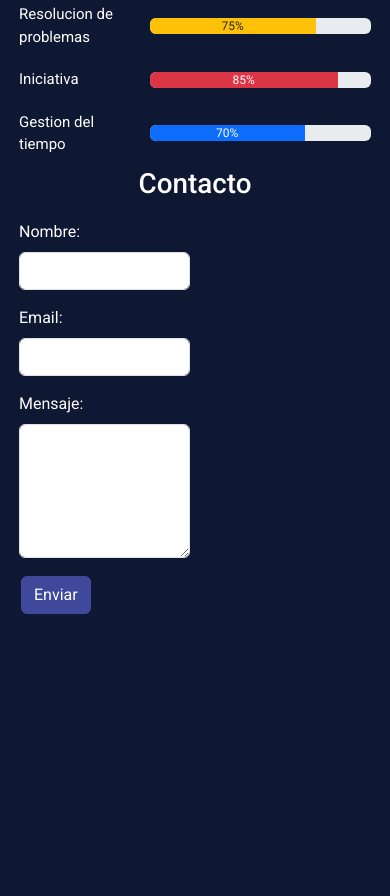
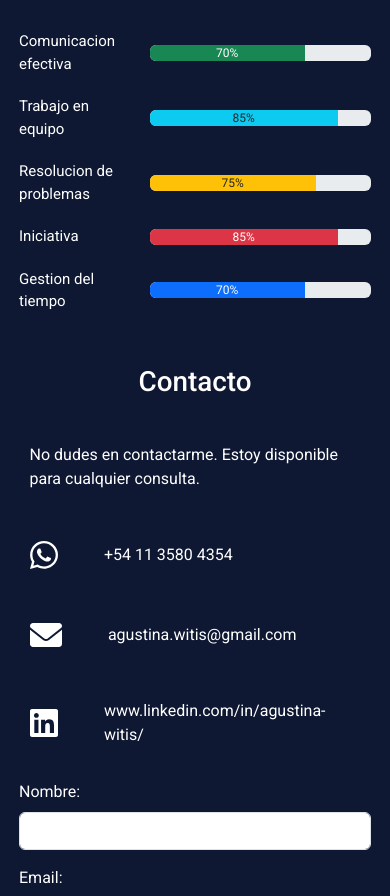
Before and after one commit to AgusFW/portfolio2, a website: page public/index.html in a window 390 px wide. Shown: the part 2231-3127 px from the top of the page. Before the commit the page ends 2858 px from the top, so only its background shows below. Drawn offline with nearby package versions, Linux system fonts and the light colour scheme; no server answers.

Commit message:
contacto

```diff
--- a/public/css/aptitudes.css
+++ b/public/css/aptitudes.css
@@ -1,11 +1,12 @@
-.aptitudes-titulo{
+.aptitudes-titulo {
     display: flex;
     justify-content: center;
     align-items: center;
     color: var(--color5);
+    margin: 5% 0 4% 0;
 }
 
-.aptitudes-tecnicas-section{
+.aptitudes-tecnicas-section {
     display: grid;
     grid-template-columns: 1fr 1fr 1fr 1fr 1fr;
     gap: 1%;
@@ -32,6 +33,9 @@
 
 
 @media (max-width: 700px) {
+    .aptitudes-container {
+        padding: 3% 0;
+    }
     .aptitudes-tecnicas-section{
         grid-template-columns: 1fr 1fr 1fr;
         padding: 3%;
--- a/public/css/contacto.css
+++ b/public/css/contacto.css
@@ -1,14 +1,69 @@
-.contacto-titulo{
+.contacto-titulo {
     display: flex;
     justify-content: center;
     align-items: center;
     color: var(--color5);
+    margin: 5% 0 4% 0;
 }
 
-.contacto-section{
+.contacto-section {
     display: grid;
     grid-template-columns: 1fr 1fr;
     gap: 3%;
     padding: 3%;
     color: var(--color5);
+    margin-bottom: 5%;
 }
+
+.contact-links-container {
+    display: flex;
+    justify-content: center;
+    align-items: center;
+}
+
+.contact-links-box {
+    padding: 3%;
+    display: inline-block;
+}
+
+.contact-item {
+    display: flex;
+    align-items: center;
+    text-decoration: none;
+    color: var(--color5);
+    gap: 4%;
+}
+
+.contact-item:hover {
+    color: var(--color3);
+}
+
+.svg-inline--fa {
+    height: 2em;
+    margin-right: 10%;
+}
+
+.contact-item span {
+    font-size: 18px;
+}
+
+@media (max-width: 700px) {
+    .contacto-container{
+        padding: 3% 0;
+    }
+    .contacto-section {
+        grid-template-columns: 1fr;
+    }
+
+    .contact-links-container {
+        order: 1;
+    }
+
+    .contact-form-container {
+        order: 2;
+    }
+
+    .contact-item span {
+        font-size: 16px;
+    }
+}
--- a/public/css/estudios.css
+++ b/public/css/estudios.css
@@ -3,6 +3,7 @@
     justify-content: center;
     align-items: center;
     color: var(--color5);
+    margin: 5% 0 0 4%;
 }
 
 .estudios-section{
@@ -33,6 +34,9 @@
 }
 
 @media (max-width: 700px) {
+    .estudios-container {
+        padding: 3% 0;
+    }
     .estudios-section{
         grid-template-columns: 1fr;
     }
--- a/public/css/experiencia.css
+++ b/public/css/experiencia.css
@@ -3,6 +3,7 @@
     justify-content: center;
     align-items: center;
     color: var(--color5);
+    margin-bottom: 4%;
 }
 
 .experiencia-section{
@@ -71,6 +72,10 @@
 }
 
 @media (max-width: 700px) {
+    .experiencia-container{
+        padding: 3% 0;
+    }
+
     .experiencia-section{
         grid-template-columns: 1fr;
         margin-bottom: 50px;
--- a/public/css/header.css
+++ b/public/css/header.css
@@ -28,7 +28,7 @@ button {
 }
 
 .body-box {
-    padding: 0 2%;
+    padding: 0 2% 5%;
 }
 
 .header-background {
--- a/public/css/perfil.css
+++ b/public/css/perfil.css
@@ -56,9 +56,7 @@
     align-items: center;
 }
 
-/* Media query para pantallas semi-medianas */
 @media (max-width: 968px) {
-    /*perfil*/
     .profile-grid {
         grid-template-columns: 1fr 1fr;
     }
@@ -67,7 +65,6 @@
     }
 }
 
-/* Media query para pantallas medianas */
 @media (max-width: 768px) {
     .profile-grid {
         grid-template-columns: 1fr;
@@ -83,7 +80,6 @@
     }
 }
 
-/* Media query para pantallas pequeñas */
 @media (max-width: 480px) {
     .profile-img{
         max-width: 70%;
--- a/public/index.html
+++ b/public/index.html
@@ -101,6 +101,7 @@
         </div>
 
         <!-----------------------------------------EXPERIENCIA----------------------------------------------------------->
+        <div class="experiencia-container">
             <div class="experiencia-titulo">
                 <h1>Experiencia Laboral</h1>
             </div>
@@ -109,6 +110,7 @@
             </section>
             <div class="experiencia-nuevo-btn">
                 <button type="button" class="btn btn-outline-light" id="newExperienciaBtn">Nueva Experiencia</button>
+            </div>
         </div>
 
         <!-- Modal para mostrar experiencia -->
@@ -217,6 +219,7 @@
 
 
         <!-----------------------------------------ESTUDIOS----------------------------------------------------------->
+        <div class="estudios-container">
             <div class="estudios-titulo">
                 <h1>Estudios / Cursos</h1>
             </div>
@@ -225,6 +228,7 @@
             </section>
             <div class="estudio-nuevo-btn">
                 <button type="button" class="btn btn-outline-light" id="newEstudioBtn">Nuevo Estudio</button>
+            </div>
         </div>
 
         <!-- Modal para mostrar estudios -->
@@ -324,6 +328,7 @@
         </div>
 
         <!-----------------------------------------APTITUDES----------------------------------------------------------->
+        <div class="aptitudes-container">
             <div class="aptitudes-titulo">
                 <h1>Aptitudes Técnicas</h1>
             </div>
@@ -367,8 +372,8 @@
             </div>
             <section id="aptitudes-personales-section" class="aptitudes-personales-section">
                 <label>Comunicacion efectiva</label>
-            <div class="progress" role="progressbar" aria-label="Success example" aria-valuenow="25" aria-valuemin="0"
-                aria-valuemax="100">
+                <div class="progress" role="progressbar" aria-label="Success example" aria-valuenow="25"
+                    aria-valuemin="0" aria-valuemax="100">
                     <div class="progress-bar bg-success" style="width: 70%">70%</div>
                 </div>
 
@@ -379,14 +384,14 @@
                 </div>
 
                 <label>Resolucion de problemas</label>
-            <div class="progress" role="progressbar" aria-label="Warning example" aria-valuenow="75" aria-valuemin="0"
-                aria-valuemax="100">
+                <div class="progress" role="progressbar" aria-label="Warning example" aria-valuenow="75"
+                    aria-valuemin="0" aria-valuemax="100">
                     <div class="progress-bar bg-warning text-dark" style="width: 75%">75%</div>
                 </div>
 
                 <label>Iniciativa</label>
-            <div class="progress" role="progressbar" aria-label="Danger example" aria-valuenow="100" aria-valuemin="0"
-                aria-valuemax="100">
+                <div class="progress" role="progressbar" aria-label="Danger example" aria-valuenow="100"
+                    aria-valuemin="0" aria-valuemax="100">
                     <div class="progress-bar bg-danger" style="width: 85%">85%</div>
                 </div>
 
@@ -396,13 +401,15 @@
                     <div class="progress-bar" style="width: 70%">70%</div>
                 </div>
             </section>
+        </div>
 
         <!-----------------------------------------CONTACTO----------------------------------------------------------->
+        <div class="contacto-container">
             <div class="contacto-titulo">
                 <h1>Contacto</h1>
             </div>
             <section id="contacto-section" class="contacto-section">
-            <div>
+                <div class="contact-form-container">
                     <form id="contact-form">
                         <label for="from_name" class="form-label">Nombre:</label>
                         <input type="text" class="form-control mb-3" id="from_name" name="from_name" required>
@@ -416,8 +423,29 @@
                         <button type="submit" class="btn btn-secondary" id="submit-button">Enviar</button>
                     </form>
                 </div>
+                <div class="contact-links-container">
+                    <div class="contact-links-box">
+                        <p class="mb-5">
+                            No dudes en contactarme. Estoy disponible para cualquier consulta.
+                        </p>
+                        <a href="https://wa.me/541135804354" target="_blank" class="contact-item mb-5">
+                            <i class="fab fa-whatsapp"></i>
+                            <span>+54 11 3580 4354</span>
+                        </a>
+                        <a href="mailto:agustina.witis@gmail.com" target="_blank" class="contact-item mb-5">
+                            <i class="fas fa-envelope"></i>
+                            <span>agustina.witis@gmail.com</span>
+                        </a>
+                        <a href="https://www.linkedin.com/in/agustina-witis/" target="_blank" class="contact-item">
+                            <i class="fab fa-linkedin"></i>
+                            <span>www.linkedin.com/in/agustina-witis/</span>
+                        </a>
+                    </div>
+                </div>
 
             </section>
+        </div>
+
     </div>
 
     <!-------------------------------------------------------------- JS -------------------------------------------------------->
@@ -430,6 +458,8 @@
     <!-- EmailJS -->
     <script src="https://cdn.emailjs.com/dist/email.min.js"></script>
 
+    <script src="https://cdnjs.cloudflare.com/ajax/libs/font-awesome/6.0.0-beta3/js/all.min.js"></script>
+
     <!--JS de las secciones-->
     <script src="./js/perfil.js"></script>
     <script src="./js/experiencia.js"></script>
```
Lines whose indentation alone changed are shown as unchanged.
